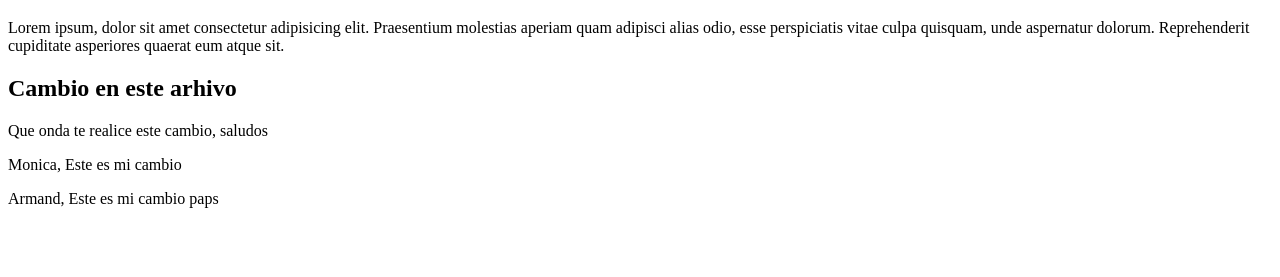
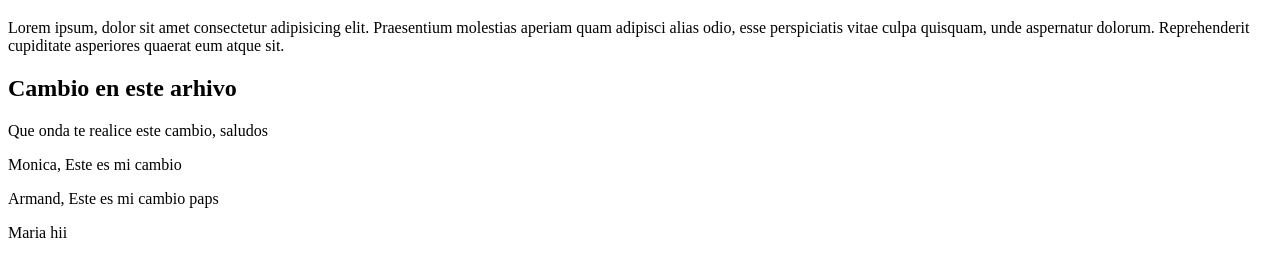
Before and after one commit to MoisesNarciso/Primer-Proyecto, a plain HTML site: page index.html in a window 1280 px wide. Shown: the part 61-338 px from the top of the page. Drawn offline with Linux system fonts and the light colour scheme.

Commit message:
esta fue mi modificacion

```diff
--- a/index.html
+++ b/index.html
@@ -15,6 +15,7 @@
     <p>Que onda te realice este cambio, saludos</p>
     <p>Monica, Este es mi cambio</p>
      <p>Armand, Este es mi cambio paps</p>
+     <p>Maria hii</p>
 </body>
 
 </html>
```
